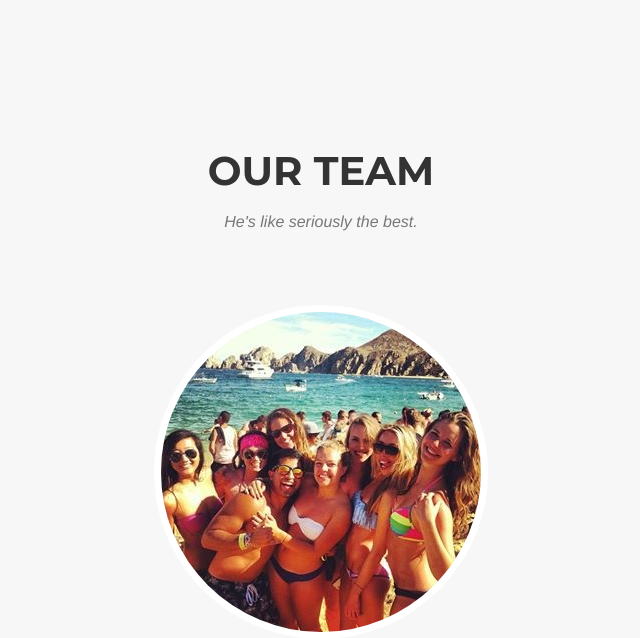
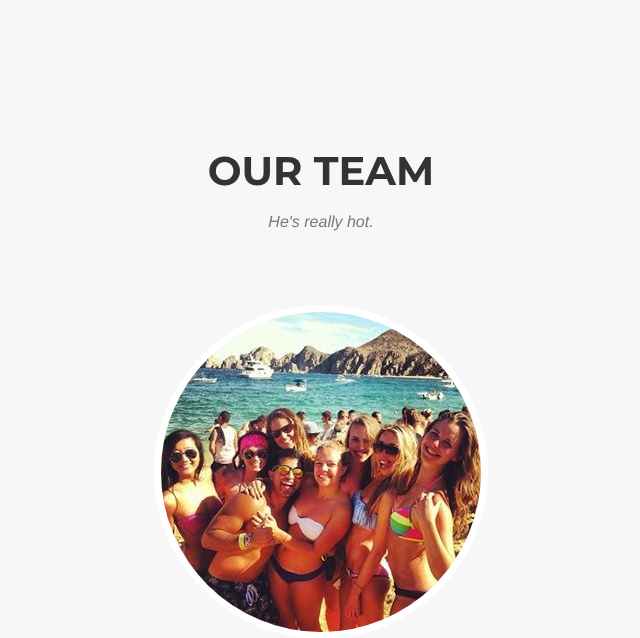
Before and after one commit to nalinvahil/ThumpList, a Django app: page / in a window 1280 px wide. Shown: the part 1613-2251 px from the top of the page, without its empty margins (319-959 px from the left). Run offline with Django 3.2, Linux system fonts and the light colour scheme; some libraries are stand-ins or nearby versions; some web fonts are replaced.

Commit message:
Changed our team message

```diff
--- a/templates/base/index.html
+++ b/templates/base/index.html
@@ -132,7 +132,7 @@
             <div class="row">
                 <div class="col-lg-12 text-center">
                     <h2 class="section-heading">Our Team</h2>
-                    <h3 class="section-subheading text-muted">He's like seriously the best.</h3>
+                    <h3 class="section-subheading text-muted">He's really hot.</h3>
                 </div>
             </div>
                 <div class="col-lg-12">
```
Also changed, not shown: thumplist/db.sqlite3.
